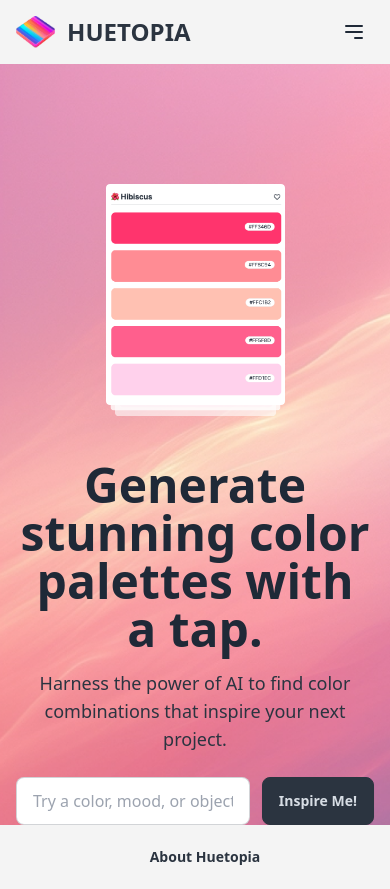
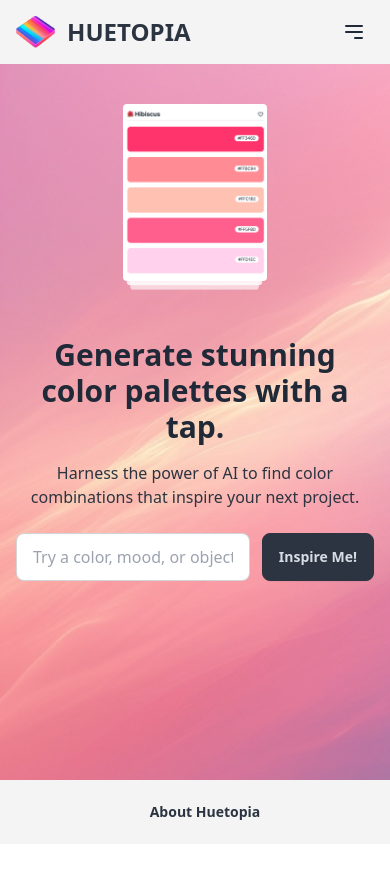
Before and after one commit to Huetopia/Huetopia, a React (Vite) app: page / in a window 390 px wide. After the commit the page ends 844 px from the top, so only its background shows below. Built offline with nearby package versions, Linux system fonts and the light colour scheme; the HTML template or start-up script is replaced by a standard one.

Commit message:
Fix responsiveness for homepage

```diff
--- a/src/components/GeneratePalette.jsx
+++ b/src/components/GeneratePalette.jsx
@@ -43,15 +43,15 @@
 
   return (
     <div
-      className="w-full h-full flex-grow flex  pt-20 bg-home bg-left-top bg-no-repeat bg-cover bg-opacity-20 bg-neutral-50 md:items-center md:pt-0"
+      className="w-full h-full pb-10 flex-grow flex sm:py-20 bg-home bg-left-top bg-no-repeat bg-cover bg-opacity-20 bg-neutral-50 md:items-center md:pt-0"
 
     >
       <div className="max-w-7xl mx-auto px-4 flex flex-col-reverse items-center h-full md:flex-row sm:px-6 lg:px-8 md:h-full">
         <div className="flex flex-col items-center md:items-start justify-center ">
-          <h2 className="text-5xl text-center md:text-left w-full font-bold mb-4 lg:w-3/4 ">
+          <h2 className="text-3xl text-center sm:text-5xl md:text-left w-full font-bold mb-4 lg:w-3/4 ">
             Generate stunning color palettes with a tap.
           </h2>
-          <p className="text-lg text-neutral mb-6 text-center md:text-left">
+          <p className="text-md text-neutral mb-6 text-center sm:text-lg md:text-left">
             Harness the power of AI to find color combinations that inspire your
             next project.
           </p>
@@ -85,7 +85,7 @@
             )}
           </form>
         </div>
-        <div className="stack w-2/4 mb-14 mt-10 sm:w-3/5 md:inline-grid lg:w-2/5">
+        <div className="stack w-2/5 mb-14 mt-10 sm:w-3/5 md:inline-grid lg:w-2/5">
           <img src={example1} className="rounded" />
           <img src={example1} className="rounded" />
           <img src={example1} className="rounded" />
```
